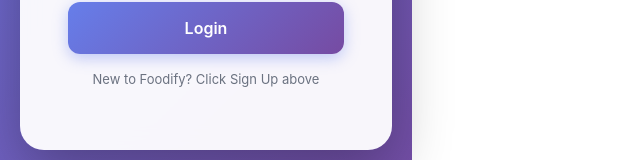
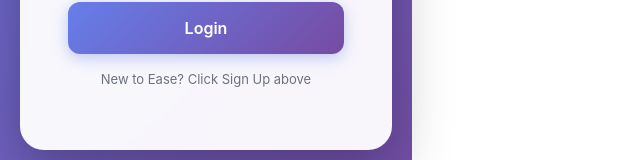
Before and after one commit to prashantraj-code/ease, a React (Vite) app in the folder client/: page / in a window 1280 px wide. Shown: the part 568-728 px from the top of the page, without its empty margins (0-640 px from the left). Built offline with nearby package versions, Linux system fonts and the light colour scheme; no server answers; the HTML template or start-up script is replaced by a standard one.

Commit message:
updated app

```diff
--- a/client/src/components/AuthForm.jsx
+++ b/client/src/components/AuthForm.jsx
@@ -216,7 +216,7 @@
 
       <HelperText>
         {isLogin
-          ? "New to Foodify? Click Sign Up above"
+          ? "New to Ease? Click Sign Up above"
           : "Already have an account? Click Login above"}
       </HelperText>
     </FormContainer>
```
